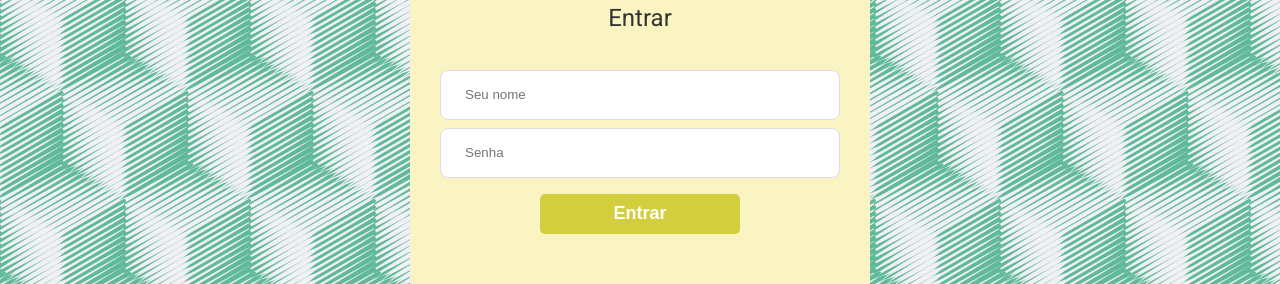
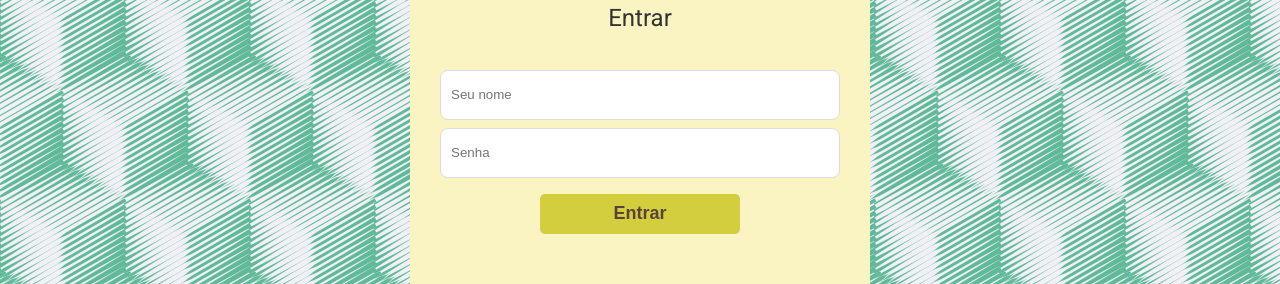
Before and after one commit to Caiocp/do-it-now, a React (Create React App) app: page /login in a window 1280 px wide. Shown: the part 304-588 px from the top of the page. Built offline with nearby package versions, Linux system fonts and the light colour scheme.

Commit message:
change interface and styles

```diff
--- a/src/global.css
+++ b/src/global.css
@@ -19,11 +19,11 @@ button {
 
 form input {
     width: 100%;
-    height: 60px;
+    height: 50px;
     color: #574437;
     border: 1px solid #dcdce6;
     border-radius: 8px;
-    padding: 0 24px;
+    padding: 0 10px;
 }
 
 p, input, strong{
--- a/src/pages/Initial/index.js
+++ b/src/pages/Initial/index.js
@@ -15,11 +15,11 @@ function Initial() {
           <img src={DINLogo} alt="do it now logo" />
         </div>
         <div className="buttonContainer">
+          <Link to="/register">
+            <button className="button registerbtn">Criar conta</button>
+          </Link>
           <Link to="/login">
             <button className="button loginbtn">Entrar</button>
-          </Link>
-          <Link to="/register">
-            <button className="button registerbtn">Cadastrar</button>
           </Link>
         </div>
       </div>
--- a/src/pages/Initial/styles.css
+++ b/src/pages/Initial/styles.css
@@ -21,6 +21,8 @@
 
 .loginbtn{
     background-color: #D3CE3D;
+    color: #574437 !important;
+
 }
 
 .registerbtn{
--- a/src/pages/Login/styles.css
+++ b/src/pages/Login/styles.css
@@ -43,6 +43,7 @@
     background-color: #D3CE3D;
     margin-top: 20px;
     width: 50% !important;
+    color: #574437 !important;
   }
 
   .backLink {
```
